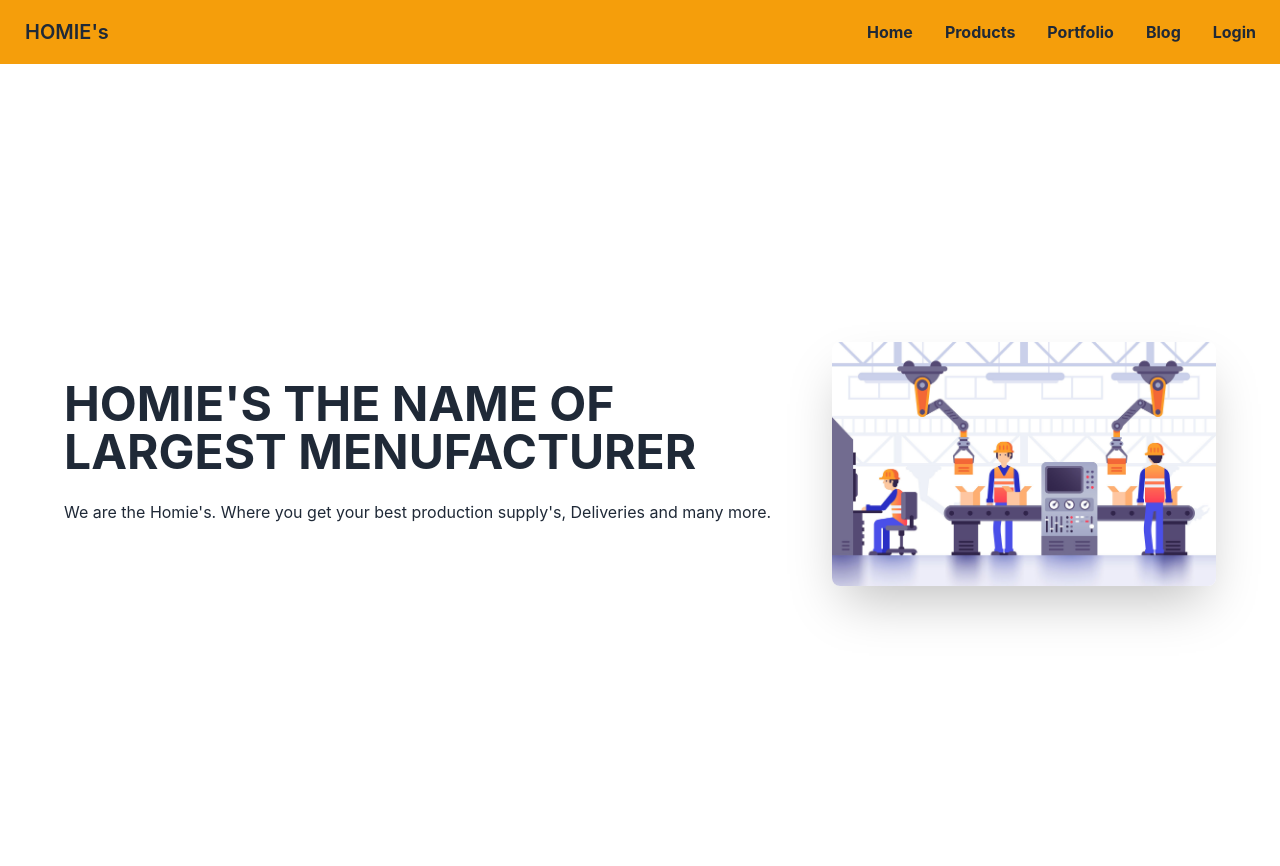
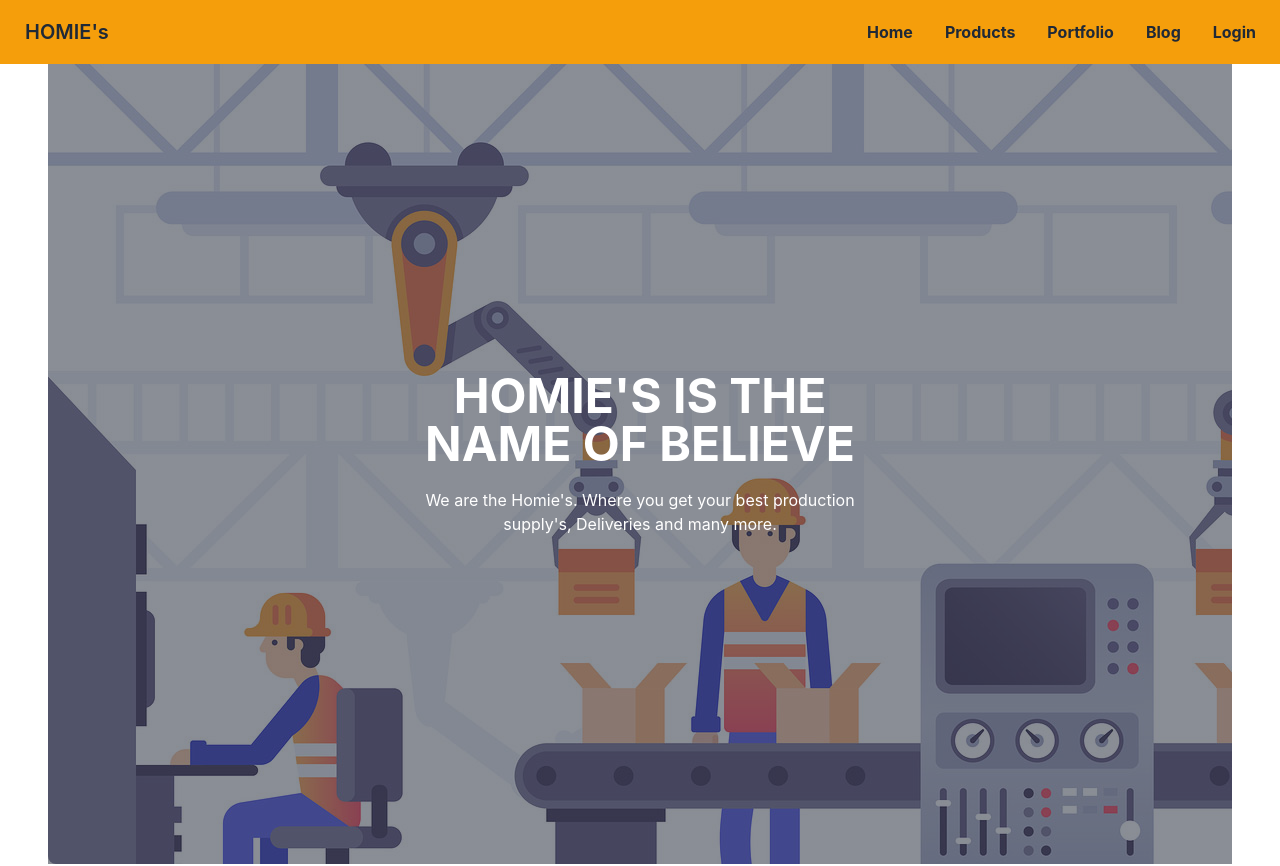
Before and after one commit to hexaalif/Homies-Manufacturer-website, a React (Create React App) app: page / in a window 1280 px wide. Shown: the top 866 px of the page. Built offline with nearby package versions, Linux system fonts and the light colour scheme.

Commit message:
reviews added

```diff
--- a/src/Component/Pages/Home/Banner/Banner.js
+++ b/src/Component/Pages/Home/Banner/Banner.js
@@ -3,18 +3,21 @@ import banner from "../../../../Images/Banner.jpg";
 
 const Banner = () => {
   return (
-    <div className="hero min-h-screen bg-base-100">
-      <div className="hero-content flex-col lg:flex-row-reverse">
-        <img
-          src={banner}
-          className="max-w-sm rounded-lg shadow-2xl"
-        />
-        <div>
-          <h1 className="text-5xl font-bold">HOMIE'S THE
-          NAME OF LARGEST MENUFACTURER</h1>
-          <p className="py-6">
-          We are the Homie's. Where you get your best production supply's,
-          Deliveries and many more.
+    <div
+      className="hero min-h-screen rounded-lg"
+      style={{
+        background: `url(${banner})`,
+      }}
+    >
+      <div className="hero-overlay bg-opacity-60"></div>
+      <div className="hero-content text-center text-neutral-content">
+        <div className="max-w-md">
+          <h1 className="mb-5 text-5xl font-bold">
+            HOMIE'S IS THE NAME OF BELIEVE
+          </h1>
+          <p className="mb-5 ">
+            We are the Homie's. Where you get your best production supply's,
+            Deliveries and many more.
           </p>
         </div>
       </div>
--- a/src/Component/Pages/Home/CEO/CEO.js
+++ b/src/Component/Pages/Home/CEO/CEO.js
@@ -16,8 +16,8 @@ const CEO = () => {
             </div>
             <div className='flex-1 p-10'>
                 <h3 className='text-xl text-zinc-500 font-bold'>Meet With The CEO</h3>
-                <h2 className='text-3xl text-orange-500 py-10'>Shad Ullah Sakib</h2>
-                <p className=''>For last 2 years, Our leader Shad Ullah Sakib continues to grow our company <br /> with his consistency, integrity and punctuality. His vision will inspire you.</p>
+                <h2 className='text-3xl text-orange-500 font-bold py-10'>Shad Ullah Sakib</h2>
+                <b><p className='text-slate-500'>For last 2 years, Our leader Shad Ullah Sakib continues to grow our company <br /> with his consistency, integrity and punctuality. His vision will inspire you.</p></b>
             </div>
         </section>
     );
--- a/src/Component/Pages/Home/Home/Home.js
+++ b/src/Component/Pages/Home/Home/Home.js
@@ -2,10 +2,12 @@ import React from 'react';
 import { Link } from 'react-router-dom';
 import Product from '../../Product/Product';
 import Products from '../../Products/Products';
+// import Footer from '../../Shared/Footer';
 import Banner from '../Banner/Banner';
 import CEO from '../CEO/CEO';
 import Info from '../Info/Info';
 import Summary from '../Summary/Summary';
+import Testimonial from '../Testimonial/Testimonial';
 
 const Home = () => {
     const products = [
@@ -57,6 +59,8 @@ const Home = () => {
             </div>
             <Summary></Summary>
             <CEO></CEO>
+            <Testimonial></Testimonial>
+            {/* <Footer></Footer> */}
         </div>
     );
 };
--- /dev/null
+++ b/src/Component/Pages/Home/Review/Review.js
@@ -0,0 +1,23 @@
+import React from "react";
+
+const Review = ({ review }) => {
+  return (
+    <div className="card lg:max-w-lg p-10 bg-base-100 shadow-xl text-justify">
+      <div className="card-body">
+        <p>{review.reviews}</p>
+        <div>
+          <div className="avatar">
+            <div className="w-16 rounded-full ring ring-primary ring-offset-base-100 ring-offset-2 my-5">
+              <img src={review.img} alt="." />
+            </div>
+          </div>
+          <div>
+              <h4 className="text-xl">{review.name}</h4>
+          </div>
+        </div>
+      </div>
+    </div>
+  );
+};
+
+export default Review;
--- a/src/Component/Pages/Home/Summary/Summary.js
+++ b/src/Component/Pages/Home/Summary/Summary.js
@@ -7,11 +7,11 @@ const Summary = () => {
   return (
     <div className="my-28 text-center">
       <div>
-        <h1 className="text-5xl mb-10 font-bold text-orange-500">
+        <h1 className="text-4xl mb-10 font-bold text-orange-500">
           Homie's At a Glance
         </h1>
       </div>
-      <div className="stats stats-vertical lg:stats-horizontal shadow text-3xl flex items-stretch bg-yellow-200">
+      <div className="stats stats-vertical lg:stats-horizontal shadow text-3xl bg-yellow-200 px-10">
         <div className="stat">
         <div>
             <FontAwesomeIcon icon={faArrowAltCircleUp}></FontAwesomeIcon>
--- /dev/null
+++ b/src/Component/Pages/Home/Testimonial/Testimonial.js
@@ -0,0 +1,32 @@
+import React from 'react';
+import Review from '../Review/Review';
+import user from '../../../../Images/user.png'
+
+const Testimonial = () => {
+    const reviews =[
+        {
+            _id: 1, name: 'Marshall Thompson', reviews: 'Free shippiing for your large business? No worries, Homies can make out through this', img: user
+        },
+        {
+            _id: 2, name: 'Getum mui', reviews: 'Not finding good collection of home accessories? Search and go with Homies, they will make you special', img: user
+        },
+        {
+            _id: 3, name: 'Kristin Ruiz', reviews: 'Homies is the best. Their products always give pleasures', img: user
+        },
+    ]
+    return (
+        <section>
+            <h1 className='text-5xl text-primary font-bold text-center my-28'>Reviews</h1>
+            <div className='grid grid-cols-1 md:grid-cols-2 lg:grid-cols-3 g   ap-4 mb-28'>
+                {
+                    reviews.map(review => <Review
+                    key={review._id}
+                    review={review}
+                    ></Review>)
+                }
+            </div>
+        </section>
+    );
+};
+
+export default Testimonial;
```
Also changed, not shown: src/Images/quote.svg (added), src/Images/user.png (added).
